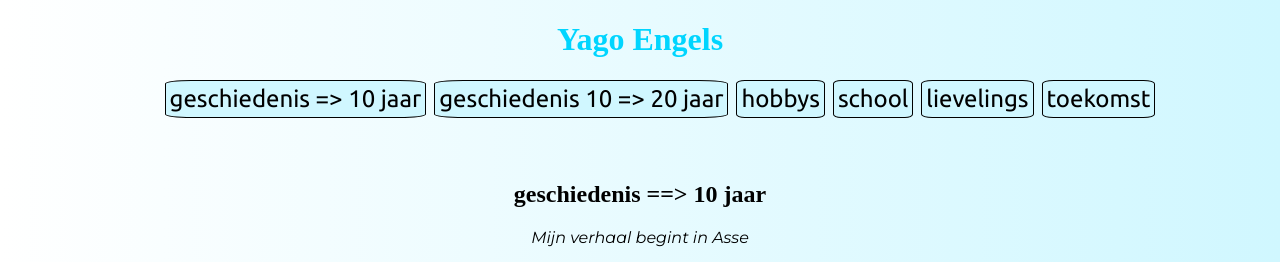
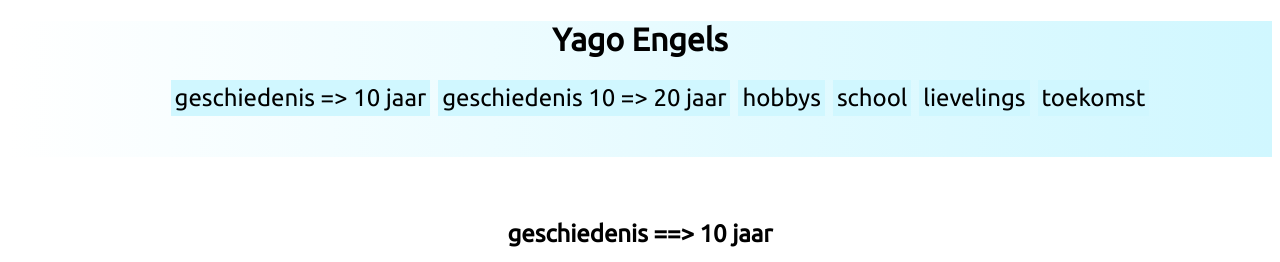
Before and after one commit to YagoEngels/2021_FRONT_END_BASIS, a plain HTML site: page 01_oefeningen/Week2/oef_1/index.html in a window 1280 px wide. Shown: the top 262 px of the page. Drawn offline with Linux system fonts and the light colour scheme; grey boxes are pictures that could not be loaded; files whose address does not match are found by name.

Commit message:
Add files via upload

```diff
--- a/01_oefeningen/Week2/oef_1/style.css
+++ b/01_oefeningen/Week2/oef_1/style.css
@@ -1,14 +1,7 @@
-h1 {color:rgba(0, 213, 255);}
 p {font-family:Montserrat , sans-serif;
     text-align: center;}
 a {font-family:Montserrat, sans-serif;
     text-align: center;}
-html {
-    background: rgb(255,255,255);
-    background: linear-gradient(90deg, rgba(255,255,255,1) 0%, rgba(208,247,255,1) 100%); }
-h2 {
-    text-align: center;
-}
 * {
     text-align: center;
 }
@@ -35,8 +28,6 @@ article > iframe {
   font-size: 150%;
   margin-left: 4px;
   margin-right: 4px;
-  border: solid 1px;
-  border-radius: 10%;
 }
 a:link {
     background-color: rgba(208,247,255,1);
@@ -48,6 +39,7 @@ a:link {
 
   a:visited {
     text-decoration: none;
+    color: black;
   }
 
   a:hover {
@@ -59,3 +51,14 @@ a:link {
   a:active {
     text-decoration: none;
   }
+
+  header {
+    background: rgb(255,255,255);
+    background: linear-gradient(90deg, rgba(255,255,255,1) 0%, rgba(208,247,255,1) 100%);
+    padding-top: 2;
+    padding-bottom: 2%;
+  }
+
+  h2 , h1 {
+    font-family: Ubuntu, sans-serif;
+  }
```
Also changed, not shown: 01_oefeningen/Week2/oef_1/index.html (+28 -10 lines).
